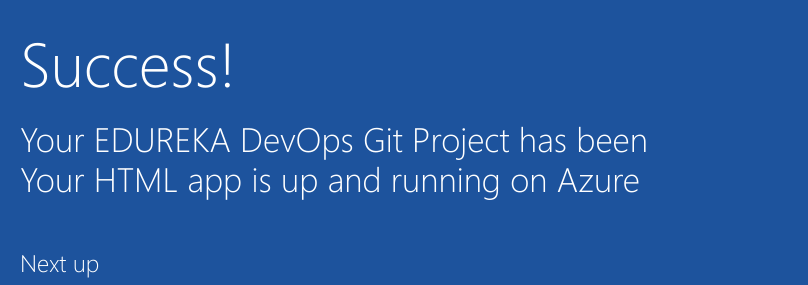
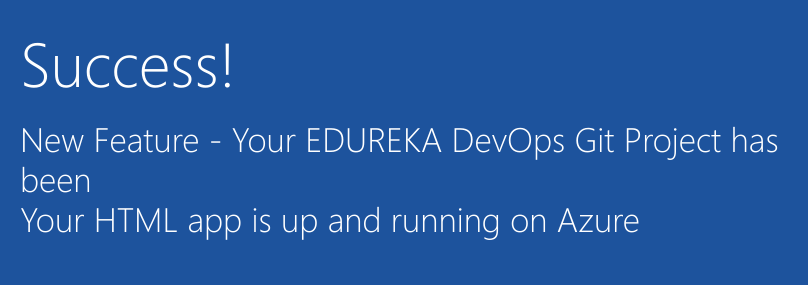
Before and after one commit to prabhatsoni/edureka_devops, a plain HTML site: page index.html in a window 1280 px wide. Shown: the part 352-637 px from the top of the page, 205-1013 px from the left. Drawn offline with Linux system fonts and the light colour scheme.

Commit message:
New feature added

```diff
--- a/index.html
+++ b/index.html
@@ -19,7 +19,7 @@
         </div>
             <div class="content-body">
                 <div class="success-text">Success!</div>
-                <div class="description line-1"> Your EDUREKA DevOps Git Project has been</div>
+                <div class="description line-1"> New Feature - Your EDUREKA DevOps Git Project has been</div>
                 <div class="description line-2"> Your HTML app is up and running on Azure</div>
                 <div class="next-steps-container">
                     <div class="next-steps-header">Next up</div>
```
